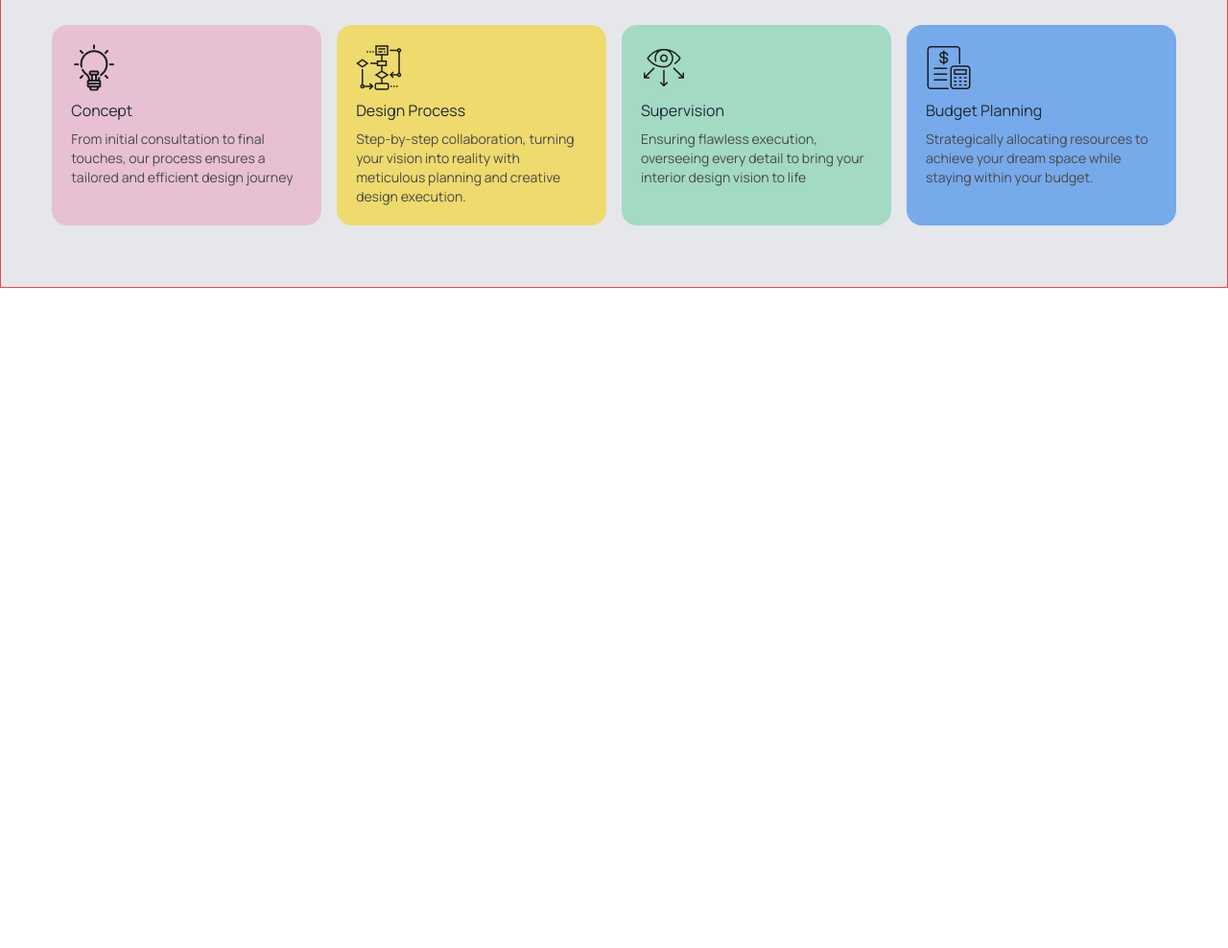
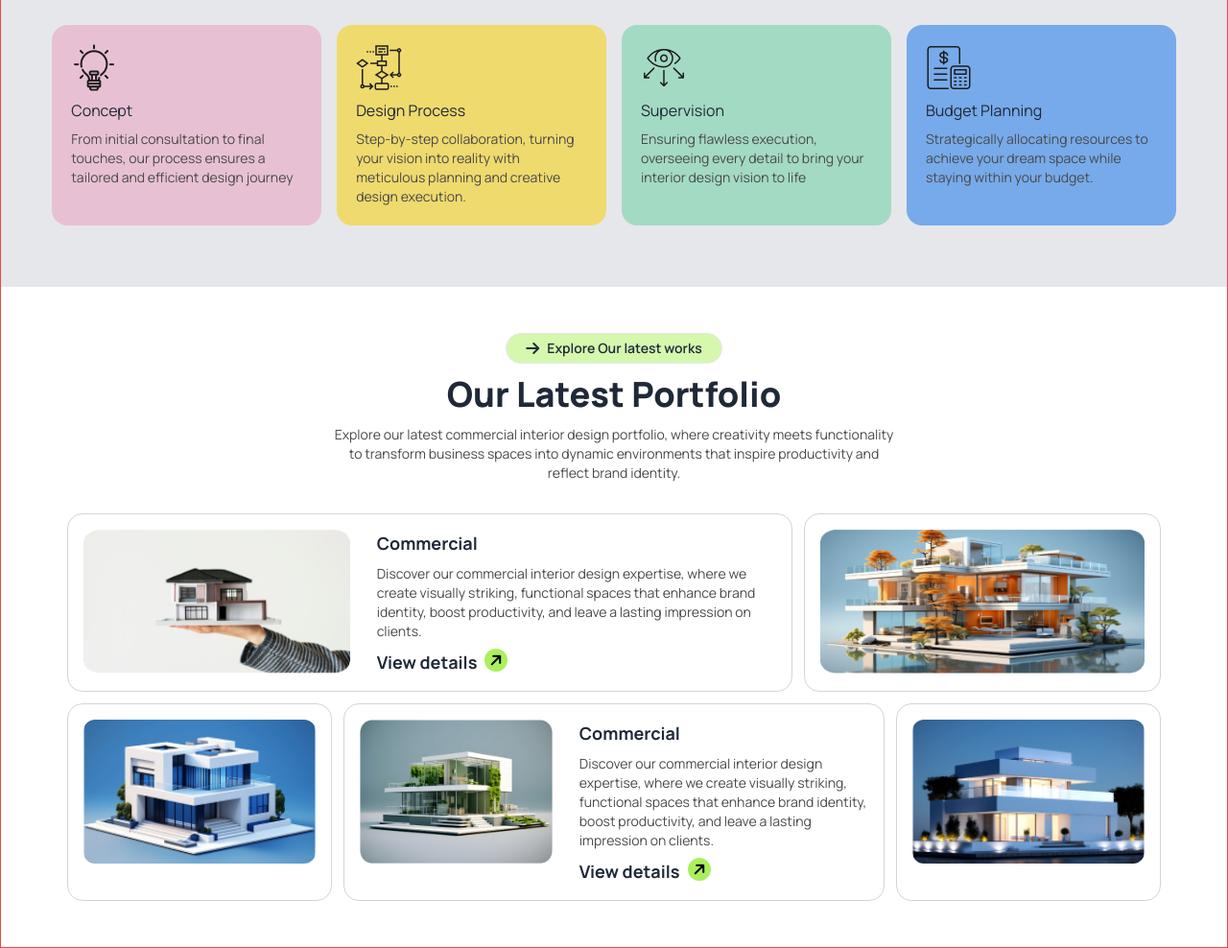
Before and after one commit to anontobr913/B10A3, a plain HTML site: page index.html in a window 1280 px wide. Shown: the part 1637-2625 px from the top of the page at 96% size. Before the commit the page ends 1937 px from the top, so only its background shows below. Drawn offline with nearby package versions, Linux system fonts and the light colour scheme.

Commit message:
latest portfolio section done

```diff
--- a/index.html
+++ b/index.html
@@ -105,10 +105,10 @@
          </section>
      </header>
 
-     <main>
+     <main >
         <!-- Gray Section -->
         <section class="bg-gray-200  relative">
-            <div class="h-16 w-28 absolute top-8  left-20 hidden sm:block"><img src="./images/Vector.png" alt=""></div>
+            <div class="h-16 w-28 absolute top-5  left-20 hidden sm:block"><img src="./images/Vector.png" alt=""></div>
 
             <!-- About Us Section -->
              <div class="py-10 sm:py-16 w-11/12 mx-auto gap-10 sm:gap-0 flex flex-col sm:flex-row sm:justify-around ">
@@ -149,7 +149,7 @@
 
 
              <!-- work process section -->
-              <div class="w-11/12 mx-auto py-10 sm:py-16">
+              <div class="w-11/12 mx-auto py-10 sm:py-16 ">
 
                 <!-- work process text part -->
                 <div class="w-full sm:w-1/2  mx-auto flex flex-col text-center items-center gap-3">
@@ -162,7 +162,7 @@
                 </div>
 
                 <!-- work process card part -->
-                <div class="mt-10  grid grid-cols-1 sm:grid-cols-4 gap-4">
+                <div class="mt-10  grid grid-cols-1 sm:grid-cols-4 gap-4 ">
                     <!-- card1 -->
                     <div class="bg-[#E7C1D3]   p-5 flex flex-col gap-2 rounded-2xl">
                         <div><img src="./images/concept.png" alt=""></div>
@@ -190,8 +190,91 @@
                 </div>
 
               </div>
+        </section>
 
-        </section>
+        <!-- Latest Portfolio Section -->
+         <section class="bg-gray-200 sm:bg-white">
+            <div class="w-11/12 mx-auto bg-gray-200 sm:bg-white py-2 sm:py-12  ">
+
+                <!-- Latest portfolio text part -->
+                <div class="w-full sm:w-1/2  mx-auto flex flex-col text-center items-center gap-3 pb-4 sm:pb-6">
+                   <div>
+                       <button class="bg-light_lime h-8  px-5  rounded-2xl border flex gap-2 justify-center items-center">
+                           <i class="fa-solid fa-arrow-right"></i> <span class="text-sm font-semibold">Explore Our latest works</span></button>
+                   </div>
+                   <h2 class="text-2xl sm:text-4xl font-extrabold">Our Latest Portfolio</h2>
+                   <p class="text-para_deep text-sm ">Explore our latest commercial interior design portfolio, where creativity meets functionality to transform business spaces into dynamic environments that inspire productivity and reflect brand identity.</p>
+               </div>
+
+                  <!-- latest portfolio card part -->
+
+                  <div class="grid grid-cols-1 sm:grid-cols-12 gap-4 sm:gap-3 sm:mx-4 sm:mt-2">
+                    <!-- Card1-->
+                    <div class="order-1 sm:col-span-8    rounded-2xl p-4 flex flex-col sm:flex-row
+                    gap-4 sm:gap-7 border border-gray-200 sm:border-gray-300 bg-white " >
+                    <!-- card image -->
+                      <div class="w-full sm:w-2/5  sm:h-full "><img class="w-full h-[250px] sm:h-[150px] object-fill rounded-xl " src="./images/img1.png" alt=""></div>
+                      <!-- card text -->
+                      <div class="flex flex-col justify-around w-full sm:w-3/5 gap-2">
+                          <h2 class="text-lg font-bold">Commercial</h2>
+
+                          <p class="text-para_deep text-sm" >Discover our commercial interior design expertise, where we create visually striking, functional spaces that enhance brand identity, boost productivity, and leave a lasting impression on clients.</p>
+
+                          <div class="flex gap-2">
+                              <h3 class="text-lg font-bold">View details </h3>
+                              <i class="text-black bg-lime h-6 w-6 flex justify-center items-center rounded-full fa-solid fa-arrow-right -rotate-45"></i>
+                          </div>
+                      </div>
+                    </div>
+
+                    <!-- Card2-->
+                    <div class="order-2 sm:col-span-4 rounded-2xl p-4 border border-gray-200 sm:border-gray-300 bg-white">
+                        <img class="w-full h-[250px] sm:h-[150px] object-fill rounded-xl" src="./images/img2.png" alt="">
+                    </div>
+
+                    <!-- card3 -->
+                    <div class="order-3  sm:order-3 sm:col-span-3  rounded-2xl p-4 border border-gray-200 sm:border-gray-300 bg-white">
+                        <img class="w-full h-[250px] sm:h-[150px] object-cover rounded-xl" src="./images/img3.png" alt="">
+                    </div>
+
+
+                    <!-- Card4 -->
+                    <div class="sm:order-4 order-4 sm:col-span-6    rounded-2xl p-4 flex flex-col sm:flex-row
+                    gap-4 sm:gap-7 border border-gray-200 sm:border-gray-300 bg-white  " >
+                    <!-- card image -->
+                      <div class="w-full sm:w-2/5  sm:h-full"><img class="w-full h-[250px] sm:h-[150px] object-fill rounded-xl " src="./images/img4.png" alt=""></div>
+                      <!-- card text -->
+                      <div class="flex flex-col justify-around w-full sm:w-3/5 gap-2">
+                          <h2 class="text-lg font-bold">Commercial</h2>
+
+                          <p class="text-para_deep text-sm" >Discover our commercial interior design expertise, where we create visually striking, functional spaces that enhance brand identity, boost productivity, and leave a lasting impression on clients.</p>
+
+                          <div class="flex gap-2">
+                              <h3 class="text-lg font-bold">View details </h3>
+                              <i class="text-black bg-lime h-6 w-6 flex justify-center items-center rounded-full fa-solid fa-arrow-right -rotate-45"></i>
+                          </div>
+                      </div>
+                    </div>
+
+                    <!-- hidden for sm -->
+                     <!-- card3 -->
+                    <div class="order-6   sm:col-span-3  rounded-2xl p-4 border border-gray-200 sm:border-gray-300 bg-white sm:hidden ">
+                        <img class="w-full h-[250px] sm:h-[150px] object-cover rounded-xl" src="./images/img3.png" alt="">
+                    </div>
+
+
+                    <!-- card5 -->
+                    <div class="sm:order-5 order-5   sm:col-span-3  rounded-2xl p-4 border border-gray-200 sm:border-gray-300 bg-white">
+                        <img class="w-full h-[250px] sm:h-[150px] object-cover rounded-xl" src="./images/img5.png" alt="">
+                    </div>
+                </div>
+
+
+            </div>
+
+
+         </section>
+
      </main>
 </body>
 </html>
```
